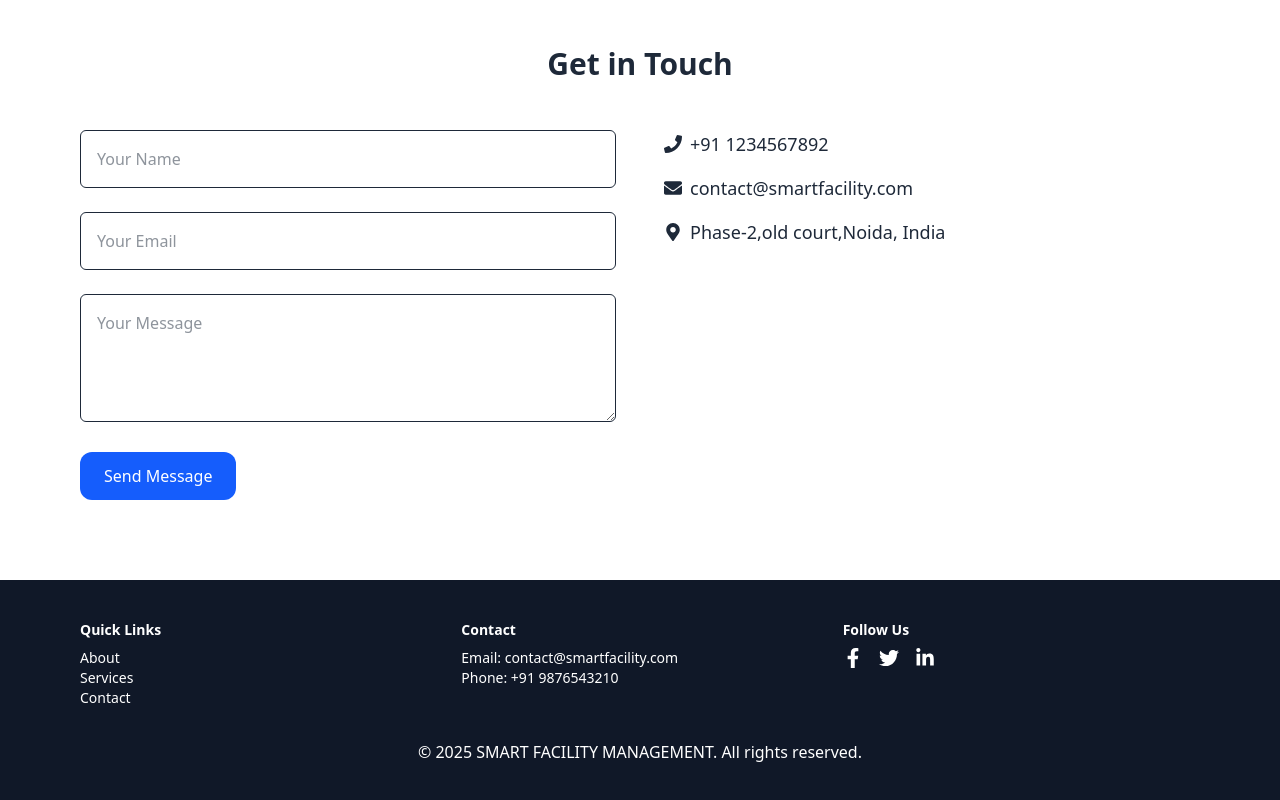
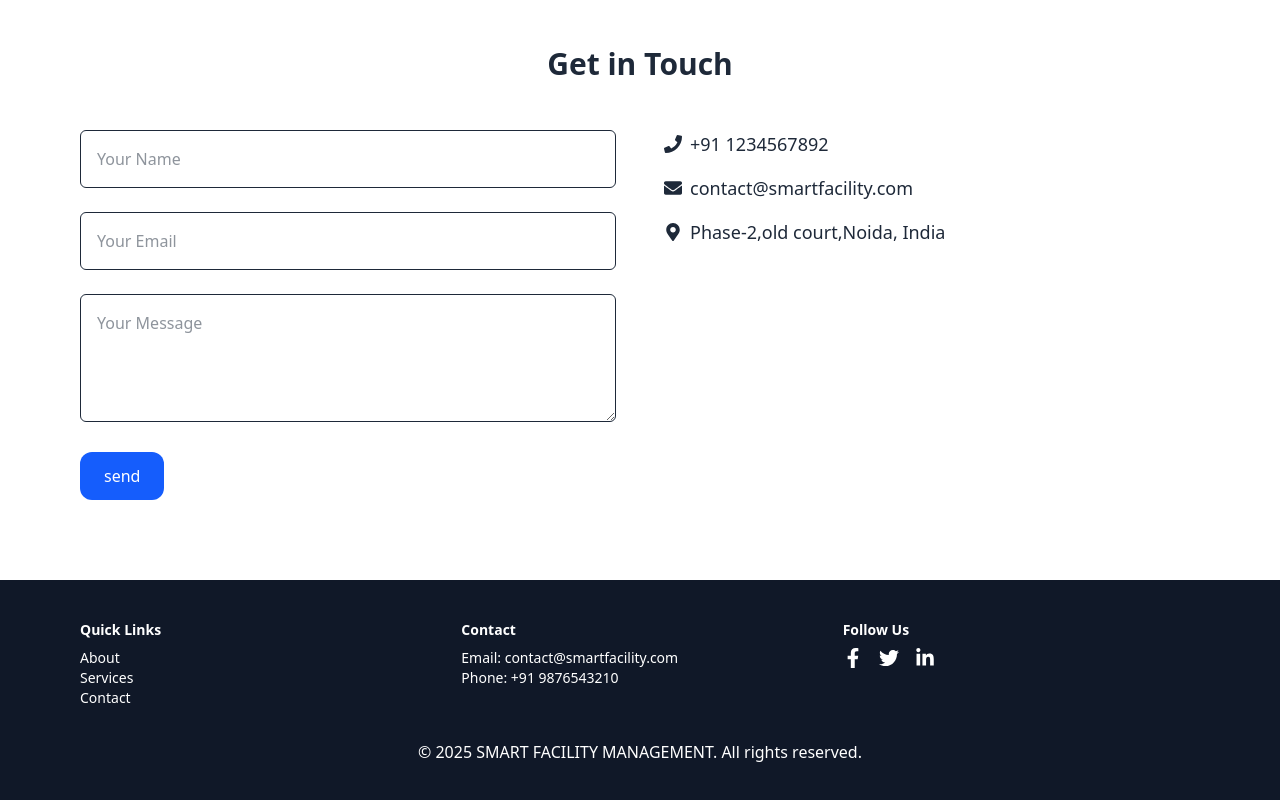
Before and after one commit to PANDEYAKASH2002/SMF, a React (Vite) app: page / in a window 1280 px wide. Shown: the part 1674-2474 px from the top of the page. Built offline with nearby package versions, Linux system fonts and the light colour scheme.

Commit message:
updated contact button

```diff
--- a/src/Components/Body.jsx
+++ b/src/Components/Body.jsx
@@ -1,4 +1,4 @@
-import React, { useEffect } from "react";
+import React, { useEffect, useState } from "react";
 // import { Button } from "@/components/ui/button";
 import { FaEnvelope, FaPhone, FaMapMarkerAlt, FaFacebookF, FaTwitter, FaLinkedinIn } from "react-icons/fa";
 import AOS from "aos";
@@ -10,7 +10,11 @@ import emailjs from 'emailjs-com';
 
 
 export default function CompanyWebsite() {
+
+  const [send ,setSend]=useState(false)
+
   const sendEmail = (e) => {
+    setSend(true);
     e.preventDefault();
 
     emailjs.sendForm(
@@ -21,9 +25,11 @@ export default function CompanyWebsite() {
     ).then(
       (result) => {
         alert('Message sent!');
+        setSend(false);
       },
       (error) => {
         alert('Failed to send. Try again.');
+        setSend(false);
       }
     );
 
@@ -103,12 +109,13 @@ export default function CompanyWebsite() {
       <section id="contact" className="py-20 px-6 md:px-20 bg-white" data-aos="fade-up">
         <h2 className="text-3xl font-bold text-center mb-12">Get in Touch</h2>
         <div className="grid md:grid-cols-2 gap-12">
+
           <form className="space-y-6" onSubmit={sendEmail}>
 
            <input type="text" name="name" placeholder="Your Name" className="w-full border p-4 rounded-md" required />
           <input type="email" name="email" placeholder="Your Email"   className="w-full border p-4 rounded-md" required />
            <textarea name="message" placeholder="Your Message" className="w-full border p-4 rounded-md h-32" required></textarea>
-            <button className="bg-blue-600 hover:bg-blue-700 text-white px-6 py-3 rounded-xl" type="submit" >Send Message</button>
+            <button className="bg-blue-600 hover:bg-blue-700 text-white px-6 py-3 rounded-xl" type="submit"  >{send ? "sending": "send"}</button>
           </form>
           <div className="space-y-4 text-lg">
             <div className="flex items-center gap-2"><FaPhone /> +91 1234567892</div>
```
